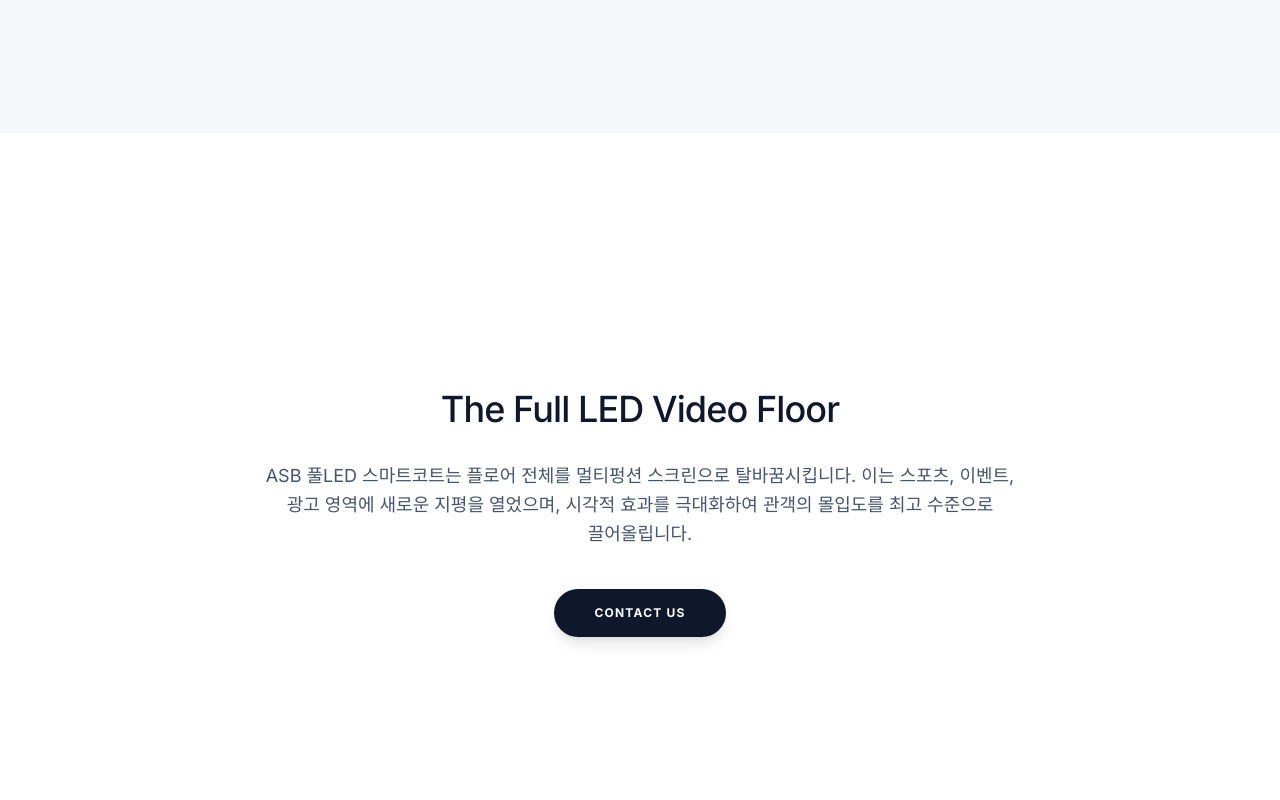
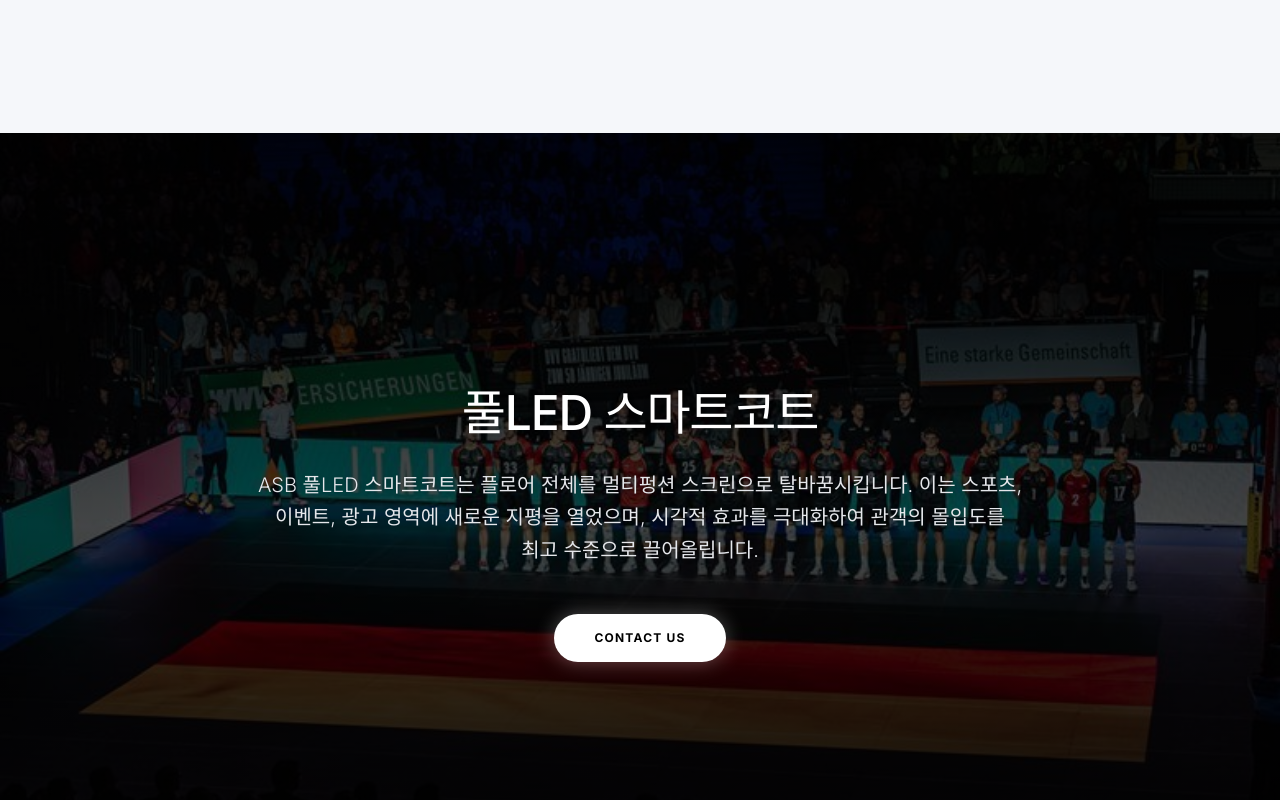
Before and after one commit to qkawod/asbglassfloor, a Next.js app: page / in a window 1280 px wide. Shown: the part 6200-7000 px from the top of the page. Built offline with nearby package versions, Linux system fonts and the light colour scheme.

Commit message:
UI: Update The Full LED Video Floor section with background image and text

```diff
--- a/src/components/LumiFlexProjects.tsx
+++ b/src/components/LumiFlexProjects.tsx
@@ -227,17 +227,25 @@ export default function LumiFlexProjects() {
                     }, el);
                     return () => ctx.revert();
                 }
-            }} className="py-64 bg-white text-slate-900">
-                <div className="container mx-auto px-6 text-center max-w-4xl">
-                    <h2 className="text-3xl md:text-4xl font-medium tracking-tight mb-8 text-slate-900">
-                        The Full LED Video Floor
+            }} className="relative py-64 bg-black text-white overflow-hidden group">
+                {/* Background Image */}
+                <div
+                    className="absolute inset-0 bg-cover bg-center bg-no-repeat opacity-50 transition-transform duration-1000 group-hover:scale-105 bg-[url('/BMW/BMW_Park_9.jpg')]"
+                />
+
+                {/* Gradient Overlay for Text Readability */}
+                <div className="absolute inset-0 bg-gradient-to-t from-black via-black/40 to-black/80" />
+
+                <div className="relative container mx-auto px-6 text-center max-w-4xl z-10">
+                    <h2 className="text-3xl md:text-5xl font-medium tracking-tight mb-8 text-white drop-shadow-md">
+                        풀LED 스마트코트
                     </h2>
-                    <p className="text-slate-600 text-lg leading-relaxed mb-10 max-w-3xl mx-auto">
+                    <p className="text-gray-200 text-lg md:text-xl font-light leading-relaxed mb-12 max-w-3xl mx-auto drop-shadow">
                         ASB 풀LED 스마트코트는 플로어 전체를 멀티펑션 스크린으로 탈바꿈시킵니다. 이는 스포츠, 이벤트, 광고 영역에 새로운 지평을 열었으며, 시각적 효과를 극대화하여 관객의 몰입도를 최고 수준으로 끌어올립니다.
                     </p>
                     <Link
                         href="/contact"
-                        className="inline-flex items-center justify-center px-10 py-4 bg-slate-900 text-white text-xs font-bold uppercase tracking-widest rounded-full hover:bg-slate-800 transition-colors duration-300 shadow-lg hover:shadow-xl"
+                        className="inline-flex items-center justify-center px-10 py-4 bg-white text-black text-xs font-bold uppercase tracking-widest rounded-full hover:bg-gray-200 transition-colors duration-300 shadow-[0_0_20px_rgba(255,255,255,0.3)] hover:shadow-[0_0_30px_rgba(255,255,255,0.5)]"
                     >
                         Contact Us
                     </Link>
```
Also changed, not shown: public/BMW/BMW_Park_9.jpg (renamed from public/BMW/BMW Park_9.jpg).
